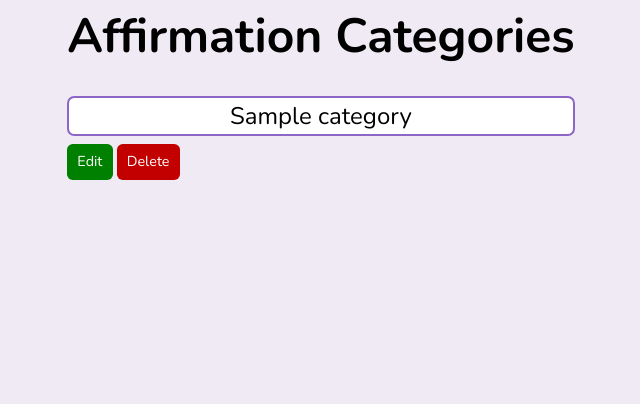
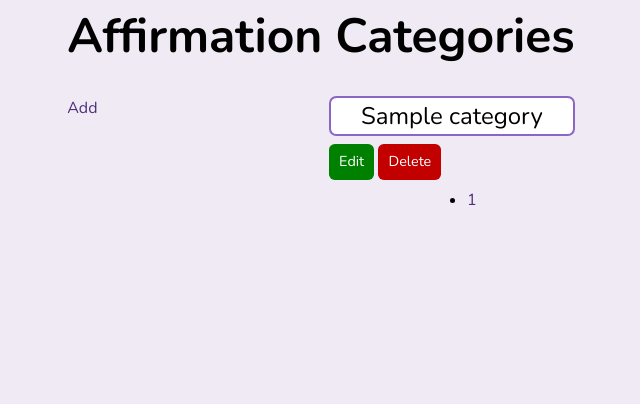
Before and after one commit to freeCodeCamp-2025-Summer-Hackathon/indigo-class, a Flask app: page /categories in a window 1280 px wide. Shown: the part 56-460 px from the top of the page, without its empty margins (319-959 px from the left). Run offline with Flask 3, Linux system fonts and the light colour scheme; tables that the repository leaves empty hold one stand-in row (values such as "Sample post").

Commit message:
feat: added pagination to categories

```diff
--- a/app/controllers/categories.py
+++ b/app/controllers/categories.py
@@ -1,7 +1,6 @@
 from flask import Blueprint, flash, render_template, redirect, request, url_for
 from flask_login import current_user, login_required
-from sqlalchemy import or_
-from typing import List
+from sqlalchemy import or_, select
 
 from app import db
 from app.models import Category
@@ -11,19 +10,26 @@ categories_bp = Blueprint("categories", __name__)
 
 @categories_bp.route("/categories")
 def list_categories():
+    page = request.args.get("page", 1, type=int)
+    per_page = request.args.get("per_page", 10, type=int)
+
     if current_user.is_authenticated:
         # authenticated users can only see global or admin set
         # categories and categories that they themselves made
-        categories: List[Category] = Category.query.filter(
+        query = select(Category).where(
             or_(
                 Category.is_admin_set.is_(True)
                 | (Category.user_id == current_user.user_id)
             )
-        ).all()
+        )
     else:
         # non-authenticated users can only see global or admin set categories
-        categories = Category.query.filter_by(is_admin_set=True).all()
-    return render_template("categories/list.html", categories=categories)
+        query = select(Category).where(Category.is_admin_set.is_(True))
+
+    pagination = db.paginate(query, page=page, per_page=per_page)
+    return render_template(
+        "categories/list.html", categories=pagination.items, pagination=pagination
+    )
 
 
 @categories_bp.route("/categories/add", methods=["GET", "POST"])
@@ -72,10 +78,12 @@ def add_category():
 @login_required
 def edit_category(category_id):
     category = Category.query.get_or_404(category_id)
+    # pass page to return the user to the page where he/she did the action
+    page = request.args.get("page") or request.form.get("page", 1)
 
     if category.user_id != current_user.user_id or category.is_admin_set:
         flash("You can only edit your own categories.", "danger")
-        return redirect(url_for("categories.list_categories"))
+        return redirect(url_for("categories.list_categories", page=page))
 
     if request.method == "POST":
         category_name = request.form["name"]
@@ -96,27 +104,29 @@ def edit_category(category_id):
         category.name = category_name
         db.session.commit()
         flash("You have successfully updated your category", "success")
-        return redirect(url_for("categories.list_categories"))
+        return redirect(url_for("categories.list_categories", page=page))
 
-    return render_template("categories/edit.html", category=category)
+    return render_template("categories/edit.html", category=category, page=page)
 
 
 @categories_bp.route("/categories/delete/<int:category_id>", methods=["GET", "POST"])
 @login_required
 def delete_category(category_id):
     category = Category.query.get_or_404(category_id)
+    # pass page to return the user to the page where he/she did the action
+    page = request.args.get("page") or request.form.get("page", 1)
 
     # prevent deletion if its a global(admin set) category
     if category.is_admin_set:
         flash("You cannot delete categories made by admins.")
-        return redirect(url_for("categories.list_categories"))
+        return redirect(url_for("categories.list_categories", page=page))
 
     # prevents deletion if the current user doesn't own the category
     if category.user_id != current_user.user_id:
         flash("You can only delete your own categories.", "error")
-        return redirect(url_for("categories.list_categories"))
+        return redirect(url_for("categories.list_categories", page=page))
 
     db.session.delete(category)
     db.session.commit()
     flash("Category is successfully deleted", "success")
-    return redirect(url_for("categories.list_categories"))
+    return redirect(url_for("categories.list_categories", page=page))
--- a/app/templates/categories/edit.html
+++ b/app/templates/categories/edit.html
@@ -4,6 +4,7 @@ content %}
 <h1>Edit Affirmation Category</h1>
 
 <form method="POST" action="{{ url_for("categories.edit_category", category_id=category.category_id) }}">
+    <input type="hidden" name="page" value="{{ page }}">
     <p><label for="category-name">Category Name:</label></p>
     <input type="text" name="name" id="category-name" class="form__input">
     <button type="submit" class="affirm__edit">Edit</button>
--- a/app/templates/categories/list.html
+++ b/app/templates/categories/list.html
@@ -4,15 +4,36 @@ content %}
 <h1>Affirmation Categories</h1>
 
 <section class="affirms__wrapper">
+    <a href="{{ url_for('categories.add_category' )}}">Add</a>
     {% for category in categories %}
     <div class="category">
         <p class="category__name">{{ category.name }}</p>
         <div class="category__btns">
-            <a class="affirm__edit" href="{{ url_for('categories.edit_category', category_id=category.category_id )}}">Edit</a>
-            <a class="affirm__delete" href="{{ url_for('categories.delete_category', category_id=category.category_id )}}">Delete</a>
+            <a class="affirm__edit" href="{{ url_for('categories.edit_category', category_id=category.category_id, page=pagination.page )}}">Edit</a>
+            <a class="affirm__delete" href="{{ url_for('categories.delete_category', category_id=category.category_id, page=pagination.page )}}">Delete</a>
         </div>
     <div>
     {% endfor %}
+    <nav aria-label="Pagination">
+        <ul class="pagination">
+            {% if pagination.has_prev %}
+            <li class="page-item">
+                <a class="page-link" href="{{ url_for('categories.list_categories', page=pagination.prev_num, per_page=pagination.per_page) }}">&larr;</a>
+            </li>
+            {% endif %}
+
+            {% for page_num in range(1, pagination.pages + 1) %}
+                <li class="page-item active">
+                    <a class="page-link" href="{{ url_for('categories.list_categories', page=page_num, per_page=pagination.per_page)}}"> {{ page_num }} </a>
+                </li>
+            {% endfor %}
+
+            {% if pagination.has_next %}
+            <li class="page-item">
+                <a class="page-link" href="{{ url_for('categories.list_categories', page=pagination.next_num, per_page=pagination.per_page) }}">&rarr;</a>
+            </li>
+            {% endif %}
+    </nav>
 </section>
 
 {% endblock %}
```
